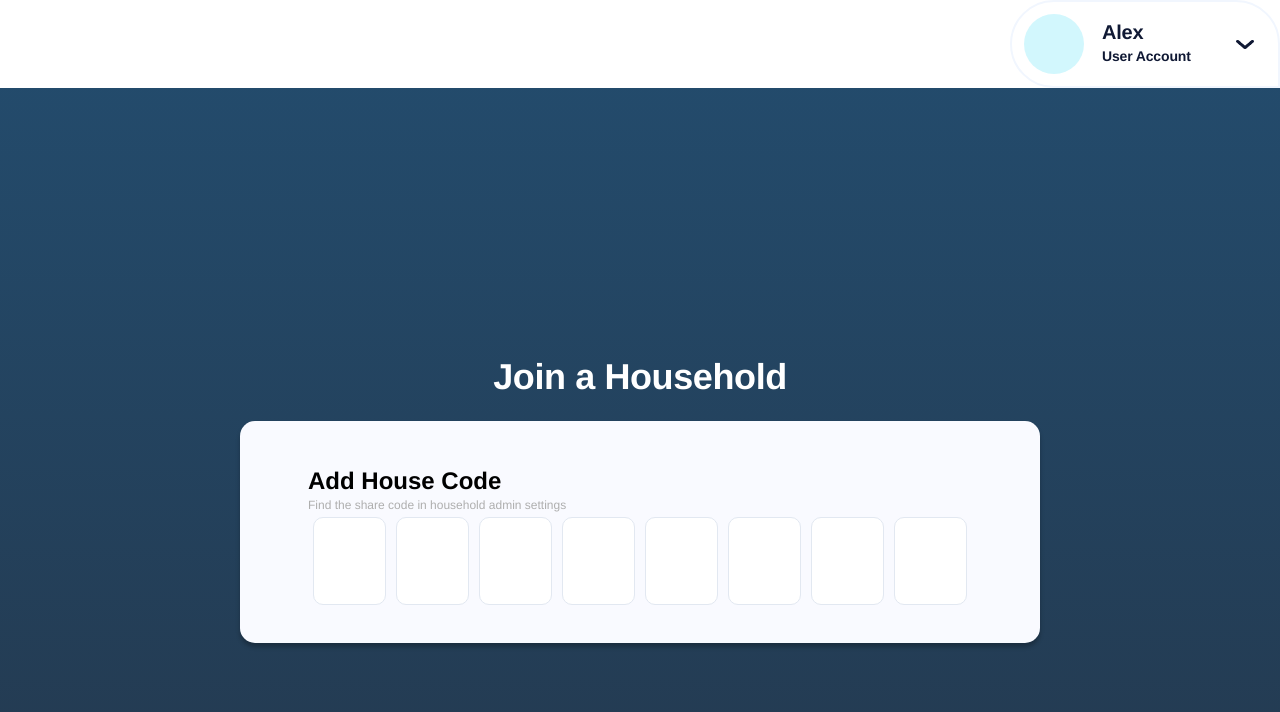
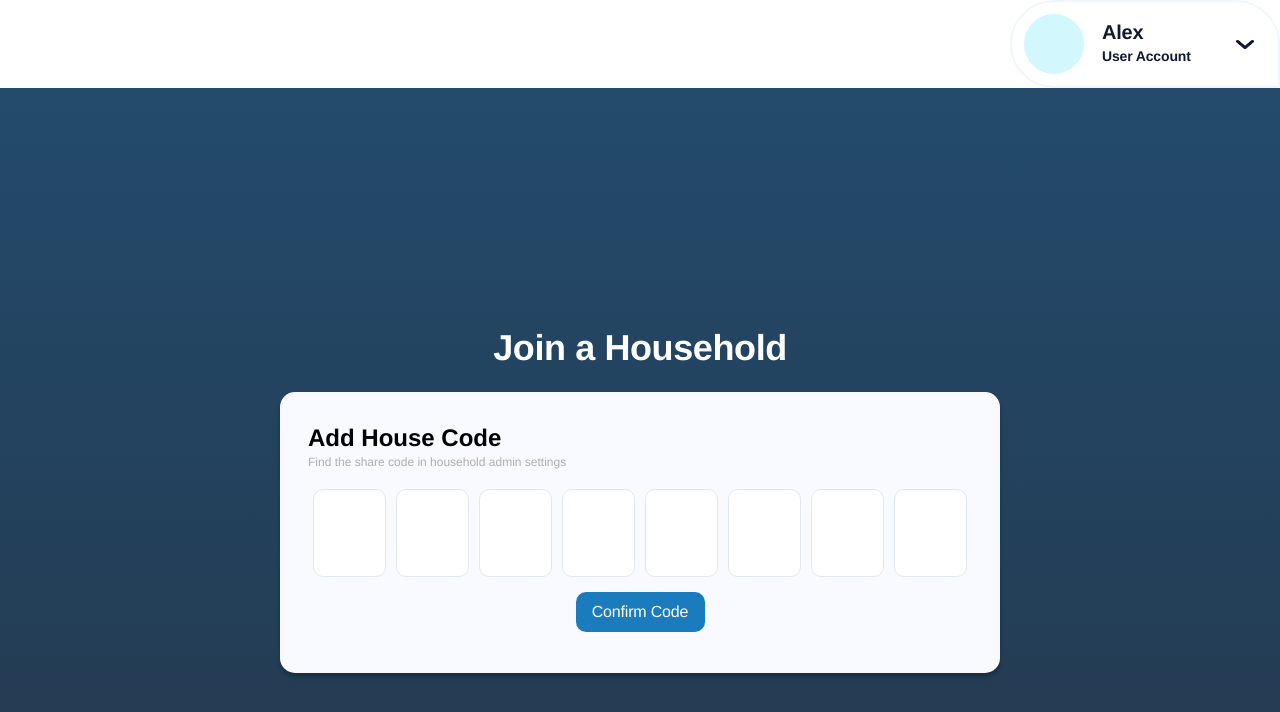
Before and after one commit to akirafeng2/everyday_rewards_finance_tool, a React (Vite) app in the folder src/frontend/: page /Household/Join in a window 1280 px wide. Shown: the top 712 px of the page. Built offline with nearby package versions, Linux system fonts and the light colour scheme.

Commit message:
frontend skele for join household

```diff
--- a/src/frontend/src/pages/Household/HouseholdJoin.tsx
+++ b/src/frontend/src/pages/Household/HouseholdJoin.tsx
@@ -21,6 +21,8 @@ const HouseholdJoin = () => {
           <div className="subTitle">Add House Code</div>
             <div className="subText">Find the share code in household admin settings</div>
             {inputTiles()}
+            <br/>
+            <div className="centrediv"><input type="submit"value="Confirm Code" className="button"></input></div>
 
           </form>
         </div>
--- a/src/frontend/src/pages/Household/houeshold.css
+++ b/src/frontend/src/pages/Household/houeshold.css
@@ -60,7 +60,7 @@ main.household {
   width: 67px;
   border-radius: 10px;
   border: 1px #e2e8f1 solid;
-  margin: 0px 5px;
+  margin: 15px 5px;
 }
 
 .household .subTitle {
@@ -78,3 +78,50 @@ main.household {
   font-weight: 300;
   line-height: 24px;
 }
+
+.household div.whiteBox {
+    background-color: #f9faff;
+
+    padding-left: 28px;
+    padding-right: 28px;
+    padding-top: 34px;
+    padding-bottom: 28px;
+
+    margin: 0px 16px;
+
+    border-radius: 15px;
+    box-shadow: 0px 4px 4px #00000040;
+
+    display: flex;
+    justify-content: center;
+    align-items: center;
+    flex-direction: column;
+  }
+
+  .household .centrediv{
+    display: flex;
+    justify-content: center;
+    align-items: center;
+  }
+
+  .household input.button {
+    width: 129px;
+    height: 40px;
+
+    background-color: #1a7bbd;
+
+    border-radius: 10px;
+    border: none;
+
+    font-family: "DM Sans-Regular", Helvetica;
+    font-size: 16px;
+    font-weight: 400;
+    color: white;
+    letter-spacing: -0.18px;
+    line-height: 24px;
+
+    margin-bottom: 13px;
+
+    cursor: pointer;
+
+  }
```
